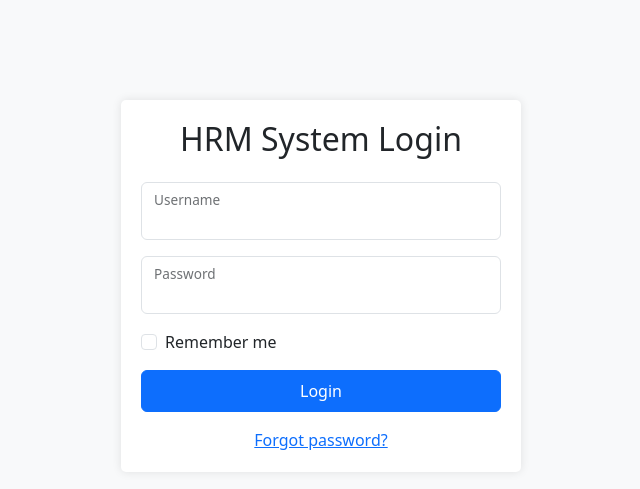
After one commit to Muneerdarion/exit-management-Dashboard-, a PHP site: page /logout.php in a window 1280 px wide. The commit adds this page. Shown: the top 489 px of the page, without its empty margins (319-959 px from the left). Run offline with PHP 8.4, Linux system fonts and the light colour scheme.

Commit message:
Initial commit

```diff
--- a/exit_requests.php
+++ b/exit_requests.php
@@ -29,8 +29,8 @@ $status_filter = isset($_GET['status']) ? $_GET['status'] : 'all';
                 <tr>
                     <th>ID</th>
                     <th>Employee</th>
+                    <th>Last Working Day</th>
                     <th>Requested On</th>
-                    <th>Last Working Day</th>
                     <th>Status</th>
                     <th>Reason</th>
                     <th>Actions</th>
@@ -55,8 +55,8 @@ $status_filter = isset($_GET['status']) ? $_GET['status'] : 'all';
                     echo "<tr>
                             <td>{$row['id']}</td>
                             <td>{$row['name']} (ID: {$row['employee_id']})</td>
+                            <td>{$row['last_working_day']}</td>
                             <td>{$row['request_date']}</td>
-                            <td>{$row['last_working_day']}</td>
                             <td><span class='badge bg-".($row['status']=='Pending'?'warning':'success')."'>{$row['status']}</span></td>
                             <td>{$row['reason']}</td>
                             <td>
--- /dev/null
+++ b/logout.php
@@ -0,0 +1,143 @@
+<?php
+session_start();
+require_once 'includes/config.php';
+
+// Redirect if already logged in
+if (isset($_SESSION['user_id'])) {
+    header("Location: dashboard.php");
+    exit;
+}
+
+// Initialize variables
+$error = '';
+$username = '';
+
+// Process login form
+if ($_SERVER['REQUEST_METHOD'] === 'POST' && isset($_POST['login'])) {
+    // Sanitize and validate inputs
+    $username = trim(filter_input(INPUT_POST, 'username', FILTER_SANITIZE_STRING));
+    $password = $_POST['password']; // Don't sanitize passwords
+
+    // Validate inputs
+    if (empty($username) || empty($password)) {
+        $error = 'Please enter both username and password';
+    } else {
+        try {
+            // Get user from database
+            $stmt = $conn->prepare("SELECT id, username, password, role, login_attempts, last_attempt FROM users WHERE username = ?");
+            $stmt->execute([$username]);
+            $user = $stmt->fetch(PDO::FETCH_ASSOC);
+
+            // Check account lock status
+            if ($user && $user['login_attempts'] >= 5 && strtotime($user['last_attempt']) > strtotime('-15 minutes')) {
+                $error = 'Account locked. Try again later.';
+            }
+            // Verify credentials
+            elseif ($user && password_verify($password, $user['password'])) {
+                // Successful login - reset attempts
+                $conn->prepare("UPDATE users SET login_attempts = 0 WHERE id = ?")->execute([$user['id']]);
+
+                // Regenerate session ID to prevent fixation
+                session_regenerate_id(true);
+
+                // Set session variables
+                $_SESSION['user_id'] = $user['id'];
+                $_SESSION['username'] = $user['username'];
+                $_SESSION['role'] = $user['role'];
+                $_SESSION['last_activity'] = time();
+
+                // Set secure cookie if "Remember me" checked
+                if (isset($_POST['remember'])) {
+                    $token = bin2hex(random_bytes(32));
+                    $expiry = time() + 86400 * 30; // 30 days
+                    setcookie('remember_token', $token, $expiry, '/', '', true, true);
+
+                    // Store hashed token in database
+                    $hashedToken = password_hash($token, PASSWORD_DEFAULT);
+                    $conn->prepare("UPDATE users SET remember_token = ?, token_expiry = ? WHERE id = ?")
+                         ->execute([$hashedToken, date('Y-m-d H:i:s', $expiry), $user['id']]);
+                }
+
+                // Redirect to dashboard
+                header("Location: dashboard.php");
+                exit;
+            } else {
+                // Failed login - increment attempts
+                if ($user) {
+                    $conn->prepare("UPDATE users SET login_attempts = login_attempts + 1, last_attempt = NOW() WHERE id = ?")
+                         ->execute([$user['id']]);
+                }
+                $error = 'Invalid username or password';
+            }
+        } catch (PDOException $e) {
+            error_log("Login error: " . $e->getMessage());
+            $error = 'A system error occurred. Please try again later.';
+        }
+    }
+}
+?>
+
+<!DOCTYPE html>
+<html lang="en">
+<head>
+    <meta charset="UTF-8">
+    <meta name="viewport" content="width=device-width, initial-scale=1.0">
+    <title>HRM System - Login</title>
+    <link href="https://cdn.jsdelivr.net/npm/bootstrap@5.3.0/dist/css/bootstrap.min.css" rel="stylesheet">
+    <style>
+        body { background-color: #f8f9fa; }
+        .login-container {
+            max-width: 400px;
+            margin: 100px auto;
+            padding: 20px;
+            background: #fff;
+            border-radius: 5px;
+            box-shadow: 0 0 10px rgba(0,0,0,0.1);
+        }
+        .form-floating label { padding: 1rem 0.75rem; }
+    </style>
+</head>
+<body>
+    <div class="container">
+        <div class="login-container">
+            <h2 class="text-center mb-4">HRM System Login</h2>
+
+            <?php if ($error): ?>
+                <div class="alert alert-danger"><?php echo htmlspecialchars($error); ?></div>
+            <?php endif; ?>
+
+            <form method="POST" autocomplete="off">
+                <div class="form-floating mb-3">
+                    <input type="text" class="form-control" id="username" name="username"
+                           value="<?php echo htmlspecialchars($username); ?>" required>
+                    <label for="username">Username</label>
+                </div>
+
+                <div class="form-floating mb-3">
+                    <input type="password" class="form-control" id="password" name="password" required>
+                    <label for="password">Password</label>
+                </div>
+
+                <div class="mb-3 form-check">
+                    <input type="checkbox" class="form-check-input" id="remember" name="remember">
+                    <label class="form-check-label" for="remember">Remember me</label>
+                </div>
+
+                <button type="submit" name="login" class="btn btn-primary w-100 py-2">Login</button>
+
+                <div class="mt-3 text-center">
+                    <a href="forgot_password.php">Forgot password?</a>
+                </div>
+            </form>
+        </div>
+    </div>
+
+    <script src="https://cdn.jsdelivr.net/npm/bootstrap@5.3.0/dist/js/bootstrap.bundle.min.js"></script>
+    <script>
+        // Clear password field on page load (prevent autofill)
+        document.addEventListener('DOMContentLoaded', function() {
+            document.getElementById('password').value = '';
+        });
+    </script>
+</body>
+</html>
```
